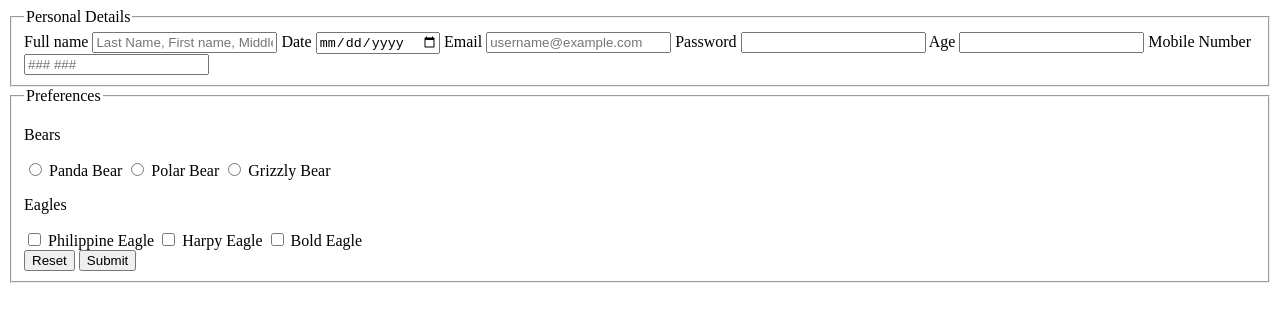
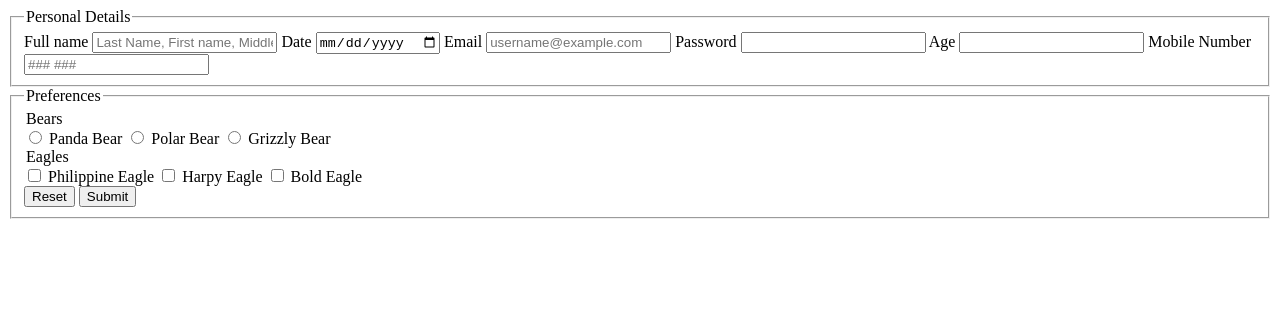
Before and after one commit to Lee-spec-565/Mid-lab4, a plain HTML site: page index.html in a window 1280 px wide. Drawn offline with Linux system fonts and the light colour scheme.

Commit message:
Update index.html

```diff
--- a/index.html
+++ b/index.html
@@ -4,7 +4,7 @@
   <meta charset="UTF-8">
   <meta name="viewport" content="width=device-width, initial-scale=1.0">
   <title>User Registration Form</title>
-  <link rel="stylesheet" href="Styles.css">
+  <link rel="stylesheet" href=".css">
 </head>
 <body>
   <form action="#" method="post">
@@ -33,15 +33,15 @@
     <fieldset>
       <legend>Preferences</legend>
 
-      <p>Bears</p>
-      <label><input type="radio" name="bears" value="male"> Panda Bear</label>
-      <label><input type="radio" name="bears" value="female"> Polar Bear </label>
-      <label><input type="radio" name="bears" value="other"> Grizzly Bear</label>
+      <legend>Bears</legend>
+      <label><input type="radio" name="bears" value="bears"> Panda Bear</label>
+      <label><input type="radio" name="bears" value="bears"> Polar Bear </label>
+      <label><input type="radio" name="bears" value="bears"> Grizzly Bear</label>
 
-      <p>Eagles</p>
-      <label><input type="checkbox" name="eagles" value="webdev"> Philippine Eagle</label>
-      <label><input type="checkbox" name="eagles" value="design"> Harpy Eagle</label>
-      <label><input type="checkbox" name="eagles" value="aiml"> Bold Eagle</label>
+      <legend>Eagles</legend>
+      <label><input type="checkbox" name="eagles" value="eagles"> Philippine Eagle</label>
+      <label><input type="checkbox" name="eagles" value="eagles"> Harpy Eagle</label>
+      <label><input type="checkbox" name="eagles" value="eagles"> Bold Eagle</label>
 
       <div class="buttons">
         <button type="reset">Reset</button>
```
